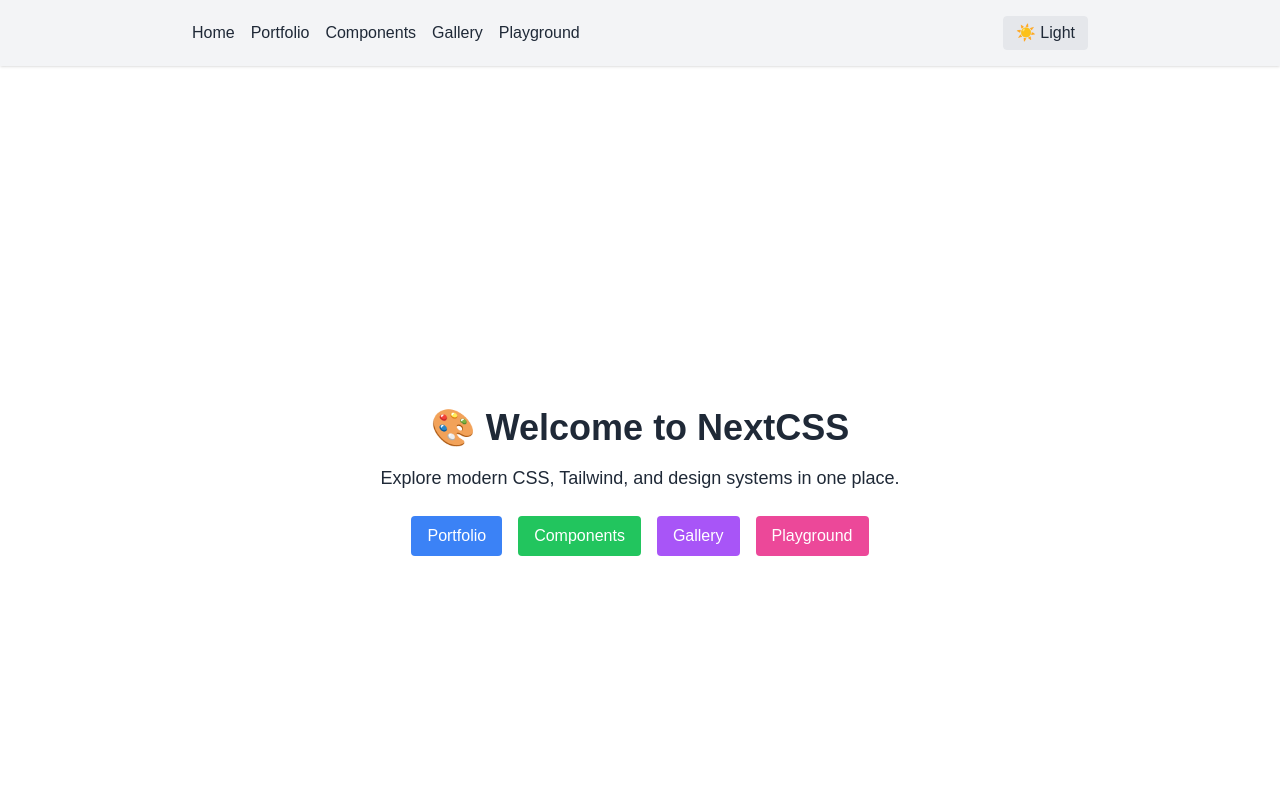
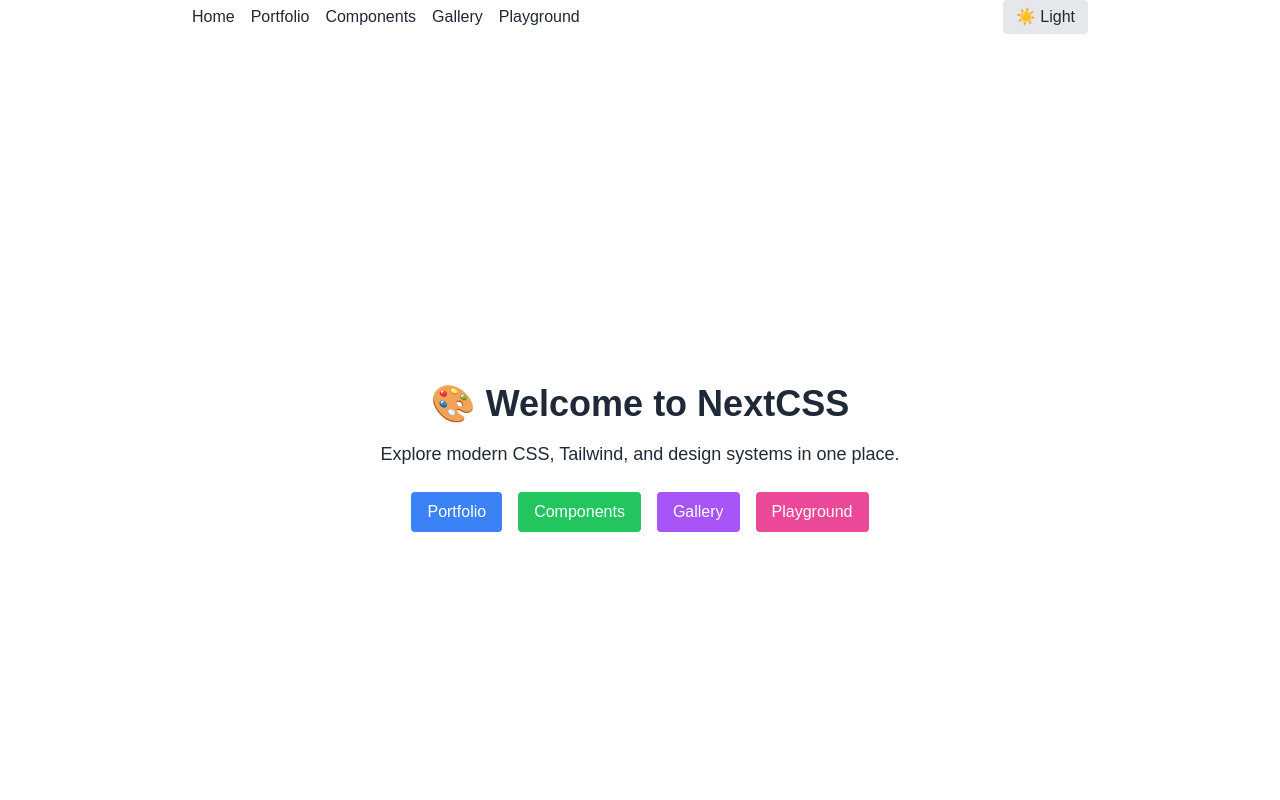
Before and after one commit to Build-1-0-0/nextcss, a Next.js app: page / in a window 1280 px wide. Shown: the top 800 px of the page. Built offline with nearby package versions, Linux system fonts and the light colour scheme.

Commit message:
Update Layout.tsx

```diff
--- a/components/Layout.tsx
+++ b/components/Layout.tsx
@@ -1,14 +1,12 @@
 // components/Layout.tsx
-import Navbar from "@/components/Navbar";
-import Footer from "@/components/Footer";
+import Navbar from './Navbar';
+import Footer from './Footer';
 
 export default function Layout({ children }: { children: React.ReactNode }) {
   return (
     <>
-      <header className="p-4 shadow bg-gray-100 dark:bg-gray-800">
-        <Navbar />
-      </header>
-      <main className="p-4 max-w-5xl mx-auto">{children}</main>
+      <Navbar />
+      <main className="max-w-5xl mx-auto px-4 py-6">{children}</main>
       <Footer />
     </>
   );
```
